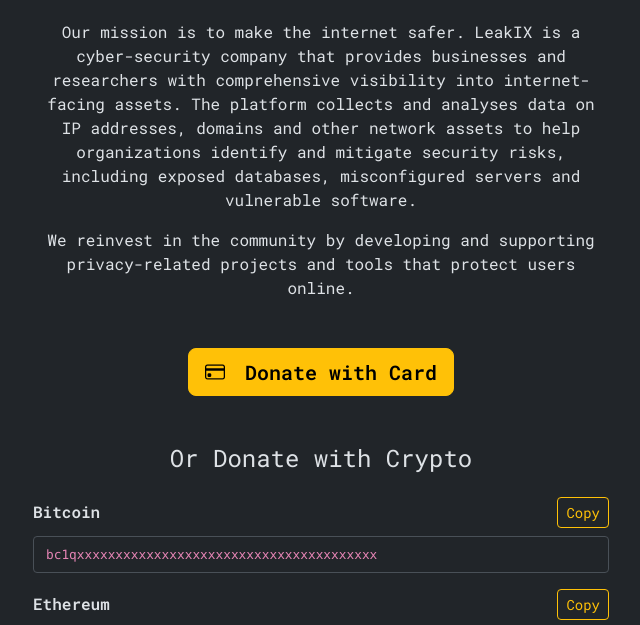
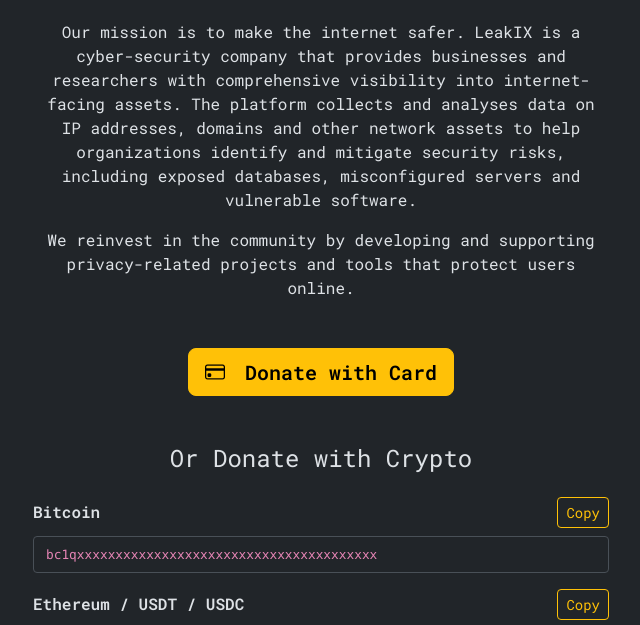
Before and after one commit to LeakIX/sponsor, a website: page frontend/index.html in a window 1280 px wide. Shown: the part 174-799 px from the top of the page, without its empty margins (319-959 px from the left). Drawn offline with nearby package versions, Linux system fonts and the light colour scheme; files that its build step writes are made by us from their sources.

Commit message:
Add USDT/USDC to Ethereum option

```diff
--- a/frontend/index.html
+++ b/frontend/index.html
@@ -82,7 +82,7 @@
             </div>
             <div>
               <div class="d-flex align-items-center mb-2">
-                <span class="fw-semibold">Ethereum</span>
+                <span class="fw-semibold">Ethereum / USDT / USDC</span>
                 <button
                   class="btn btn-sm btn-outline-warning ms-auto"
                   data-copy
```
